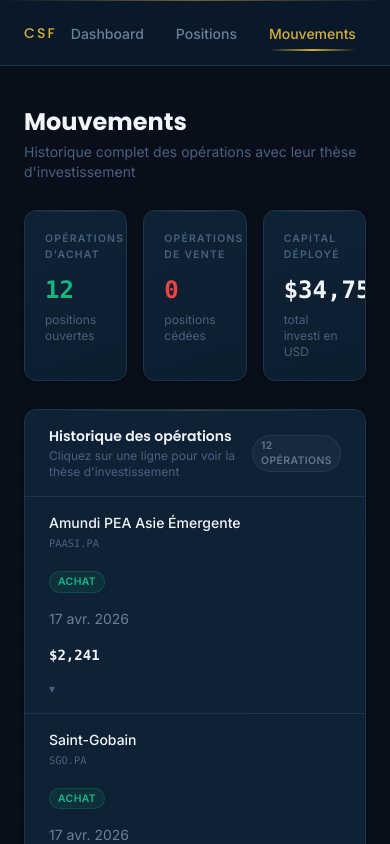
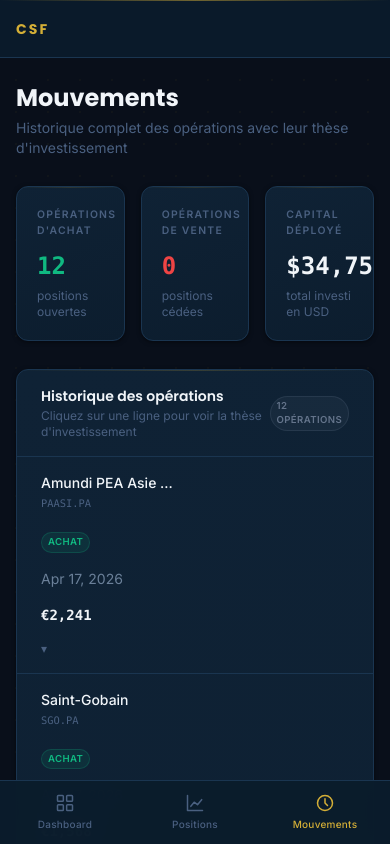
Before and after one commit to perriereti-sys/clermont-student-fund, a Next.js app in the folder clermont-student-fund/: page /mouvements in a window 390 px wide. Shown: the top 844 px of the page. Built offline with nearby package versions, Linux system fonts and the light colour scheme.

Commit message:
USD everywhere, mobile bottom nav, responsive improvements

```diff
--- a/clermont-student-fund/app/globals.css
+++ b/clermont-student-fund/app/globals.css
@@ -170,13 +170,13 @@ td {
   letter-spacing: 0.1em;
   text-transform: uppercase;
   color: #4A6080;
-  padding: 10px 16px;
+  padding: 10px 12px;
   border-bottom: 1px solid #1A3550;
   background: rgba(9,15,26,0.4);
   white-space: nowrap;
 }
 .data-table td {
-  padding: 12px 16px;
+  padding: 14px 12px;
   font-size: 0.8125rem;
   border-bottom: 1px solid rgba(26,53,80,0.5);
 }
@@ -192,3 +192,21 @@ td {
 .data-table tbody tr:last-child td {
   border-bottom: none;
 }
+
+/* ── Mobile touch targets ────────────────────────────────────────── */
+@media (max-width: 640px) {
+  .data-table th { padding: 8px 10px; }
+  .data-table td { padding: 12px 10px; font-size: 0.75rem; }
+  .badge { font-size: 0.6rem; padding: 2px 6px; }
+}
+
+/* ── Prevent text overflow on small screens ──────────────────────── */
+.asset-name {
+  max-width: 140px;
+  overflow: hidden;
+  text-overflow: ellipsis;
+  white-space: nowrap;
+}
+@media (min-width: 640px) {
+  .asset-name { max-width: none; }
+}
--- a/clermont-student-fund/app/layout.tsx
+++ b/clermont-student-fund/app/layout.tsx
@@ -12,7 +12,7 @@ export default function RootLayout({ children }: { children: React.ReactNode })
     <html lang="fr">
       <body className="min-h-screen bg-bg text-slate-200 antialiased">
         <Navigation />
-        <main className="relative z-10 max-w-8xl mx-auto px-6 sm:px-8 py-10">
+        <main className="relative z-10 max-w-8xl mx-auto px-4 sm:px-8 py-6 sm:py-10 pb-24 sm:pb-10">
           {children}
         </main>
       </body>
--- a/clermont-student-fund/components/Navigation.tsx
+++ b/clermont-student-fund/components/Navigation.tsx
@@ -4,45 +4,69 @@ import Link from 'next/link';
 import { usePathname } from 'next/navigation';
 
 const navItems = [
-  { href: '/',           label: 'Dashboard'  },
-  { href: '/positions',  label: 'Positions'  },
-  { href: '/mouvements', label: 'Mouvements' },
+  {
+    href: '/',
+    label: 'Dashboard',
+    icon: (
+      <svg width="20" height="20" viewBox="0 0 24 24" fill="none" stroke="currentColor" strokeWidth="1.8" strokeLinecap="round" strokeLinejoin="round">
+        <rect x="3" y="3" width="7" height="7" rx="1" />
+        <rect x="14" y="3" width="7" height="7" rx="1" />
+        <rect x="3" y="14" width="7" height="7" rx="1" />
+        <rect x="14" y="14" width="7" height="7" rx="1" />
+      </svg>
+    ),
+  },
+  {
+    href: '/positions',
+    label: 'Positions',
+    icon: (
+      <svg width="20" height="20" viewBox="0 0 24 24" fill="none" stroke="currentColor" strokeWidth="1.8" strokeLinecap="round" strokeLinejoin="round">
+        <path d="M3 3v18h18" />
+        <path d="M7 16l4-5 4 3 5-6" />
+      </svg>
+    ),
+  },
+  {
+    href: '/mouvements',
+    label: 'Mouvements',
+    icon: (
+      <svg width="20" height="20" viewBox="0 0 24 24" fill="none" stroke="currentColor" strokeWidth="1.8" strokeLinecap="round" strokeLinejoin="round">
+        <circle cx="12" cy="12" r="9" />
+        <path d="M12 7v5l3 3" />
+      </svg>
+    ),
+  },
 ];
 
 export default function Navigation() {
   const pathname = usePathname();
 
   return (
-    <header className="sticky top-0 z-50 border-b border-navy-600"
-      style={{ background: 'rgba(11,28,44,0.88)', backdropFilter: 'blur(16px)', WebkitBackdropFilter: 'blur(16px)' }}>
-
-      {/* Top gold line */}
+    <>
+      {/* ── Top header (all screens) ───────────────────────────────── */}
+      <header
+        className="sticky top-0 z-50 border-b border-navy-600"
+        style={{ background: 'rgba(11,28,44,0.92)', backdropFilter: 'blur(16px)', WebkitBackdropFilter: 'blur(16px)' }}
+      >
         <div className="h-px bg-gradient-to-r from-transparent via-gold/50 to-transparent" />
 
-      <div className="max-w-8xl mx-auto px-6 sm:px-8">
-        <div className="flex items-center justify-between h-[64px]">
+        <div className="max-w-8xl mx-auto px-4 sm:px-8">
+          <div className="flex items-center justify-between h-14 sm:h-16">
 
-          {/* ── Brand ── */}
+            {/* Brand */}
             <Link href="/" className="flex flex-col leading-none select-none">
-            <span className="font-display font-700 text-sm tracking-[0.15em] text-gold">
-              CSF
-            </span>
-            <span className="text-[10px] tracking-wider font-medium mt-0.5 hidden sm:block"
-              style={{ color: '#4A6080' }}>
+              <span className="font-display font-bold text-sm tracking-[0.15em] text-gold">CSF</span>
+              <span className="text-[10px] tracking-wider font-medium mt-0.5 hidden sm:block" style={{ color: '#4A6080' }}>
                 Clermont Student Fund
               </span>
             </Link>
 
-          {/* ── Nav items ── */}
-          <nav className="flex items-center gap-1">
+            {/* Desktop nav */}
+            <nav className="hidden sm:flex items-center gap-1">
               {navItems.map((item) => {
                 const isActive = pathname === item.href;
                 return (
-                <Link
-                  key={item.href}
-                  href={item.href}
-                  className={`nav-link ${isActive ? 'active' : ''}`}
-                >
+                  <Link key={item.href} href={item.href} className={`nav-link ${isActive ? 'active' : ''}`}>
                     {item.label}
                   </Link>
                 );
@@ -51,5 +75,31 @@ export default function Navigation() {
           </div>
         </div>
       </header>
+
+      {/* ── Mobile bottom nav ─────────────────────────────────────── */}
+      <nav
+        className="sm:hidden fixed bottom-0 inset-x-0 z-50 border-t border-navy-600"
+        style={{ background: 'rgba(11,28,44,0.97)', backdropFilter: 'blur(16px)', WebkitBackdropFilter: 'blur(16px)' }}
+      >
+        <div className="flex items-stretch">
+          {navItems.map((item) => {
+            const isActive = pathname === item.href;
+            return (
+              <Link
+                key={item.href}
+                href={item.href}
+                className="flex-1 flex flex-col items-center justify-center gap-1 py-3 min-h-[60px] transition-colors duration-150"
+                style={{ color: isActive ? '#D4AF37' : '#4A6080' }}
+              >
+                {item.icon}
+                <span className="text-[10px] font-medium tracking-wide">{item.label}</span>
+              </Link>
+            );
+          })}
+        </div>
+        {/* Bottom safe area for iOS */}
+        <div className="h-safe-bottom" style={{ height: 'env(safe-area-inset-bottom)' }} />
+      </nav>
+    </>
   );
 }
--- a/clermont-student-fund/components/dashboard/MetricsCards.tsx
+++ b/clermont-student-fund/components/dashboard/MetricsCards.tsx
@@ -33,7 +33,7 @@ export default function MetricsCards({ sharpeRatio, beta, var95, maxDrawdown }:
     new Intl.NumberFormat('en-US', { style: 'currency', currency: 'USD', maximumFractionDigits: 0 }).format(n);
 
   return (
-    <div className="grid grid-cols-2 xl:grid-cols-4 gap-3">
+    <div className="grid grid-cols-2 lg:grid-cols-4 gap-3">
       <MetricCard
         label="Sharpe Ratio"
         value={sharpeRatio.toFixed(2)}
--- a/clermont-student-fund/components/dashboard/PortfolioHeader.tsx
+++ b/clermont-student-fund/components/dashboard/PortfolioHeader.tsx
@@ -14,9 +14,9 @@ export default function PortfolioHeader({ totalValue, totalPnL, totalPnLPercent,
   const time = new Date(lastUpdated).toLocaleTimeString('fr-FR', { hour: '2-digit', minute: '2-digit' });
 
   return (
-    <div className="rounded-xl border border-navy-600 px-7 py-6"
+    <div className="rounded-xl border border-navy-600 px-4 sm:px-7 py-5 sm:py-6"
       style={{ background: '#0F2235' }}>
-      <div className="flex flex-col sm:flex-row sm:items-center sm:justify-between gap-5">
+      <div className="flex flex-col sm:flex-row sm:items-center sm:justify-between gap-4 sm:gap-5">
 
         {/* Left */}
         <div>
--- a/clermont-student-fund/components/movements/MovementsTable.tsx
+++ b/clermont-student-fund/components/movements/MovementsTable.tsx
@@ -18,9 +18,19 @@ export default function MovementsTable({ movements }: Props) {
     new Date(b.date).getTime() - new Date(a.date).getTime()
   );
 
-  const fmtUsd  = (n: number) => new Intl.NumberFormat('en-US', { style: 'currency', currency: 'USD', maximumFractionDigits: 0 }).format(n);
-  const fmtPrice= (n: number) => new Intl.NumberFormat('en-US', { style: 'currency', currency: 'USD', maximumFractionDigits: 2 }).format(n);
-  const fmtDate = (s: string) => new Date(s).toLocaleDateString('fr-FR', { day: '2-digit', month: 'short', year: 'numeric' });
+  const fmtAmount = (n: number, currency: string) =>
+    new Intl.NumberFormat('en-US', {
+      style: 'currency',
+      currency: currency === 'EUR' ? 'EUR' : 'USD',
+      maximumFractionDigits: 0,
+    }).format(n);
+  const fmtPrice = (n: number, currency: string) =>
+    new Intl.NumberFormat('en-US', {
+      style: 'currency',
+      currency: currency === 'EUR' ? 'EUR' : 'USD',
+      maximumFractionDigits: 2,
+    }).format(n);
+  const fmtDate = (s: string) => new Date(s).toLocaleDateString('en-US', { day: '2-digit', month: 'short', year: 'numeric' });
 
   return (
     <div className="card-static relative overflow-hidden rounded-2xl">
@@ -70,10 +80,10 @@ export default function MovementsTable({ movements }: Props) {
                   {/* Date */}
                   <p className="text-sm" style={{ color: '#6B8099' }}>{fmtDate(mov.date)}</p>
                   {/* Amount */}
-                  <p className="font-mono font-semibold text-sm text-slate-100">{fmtUsd(mov.totalEUR)}</p>
+                  <p className="font-mono font-semibold text-sm text-slate-100">{fmtAmount(mov.totalEUR, mov.currency)}</p>
                   {/* Price detail */}
                   <p className="font-mono text-xs hidden sm:block" style={{ color: '#4A6080' }}>
-                    {mov.quantity % 1 === 0 ? mov.quantity : mov.quantity.toFixed(4)} × {fmtPrice(mov.price)}
+                    {mov.quantity % 1 === 0 ? mov.quantity : mov.quantity.toFixed(4)} × {fmtPrice(mov.price, mov.currency)}
                   </p>
                   {/* Expand icon */}
                   <span className={`text-xs transition-transform duration-200 ${isOpen ? 'rotate-180' : ''}`}
```
Also changed, not shown: clermont-student-fund/components/dashboard/PerformanceChart.tsx (+8 -8 lines), clermont-student-fund/lib/getPortfolioMetrics.ts (+32 -48 lines). Lines whose indentation alone changed are shown as unchanged.
